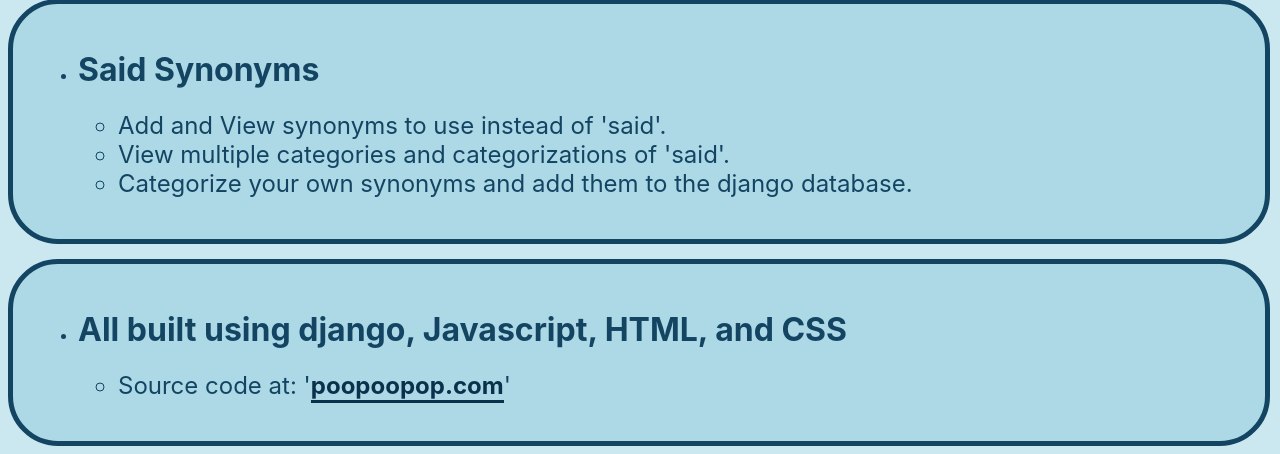
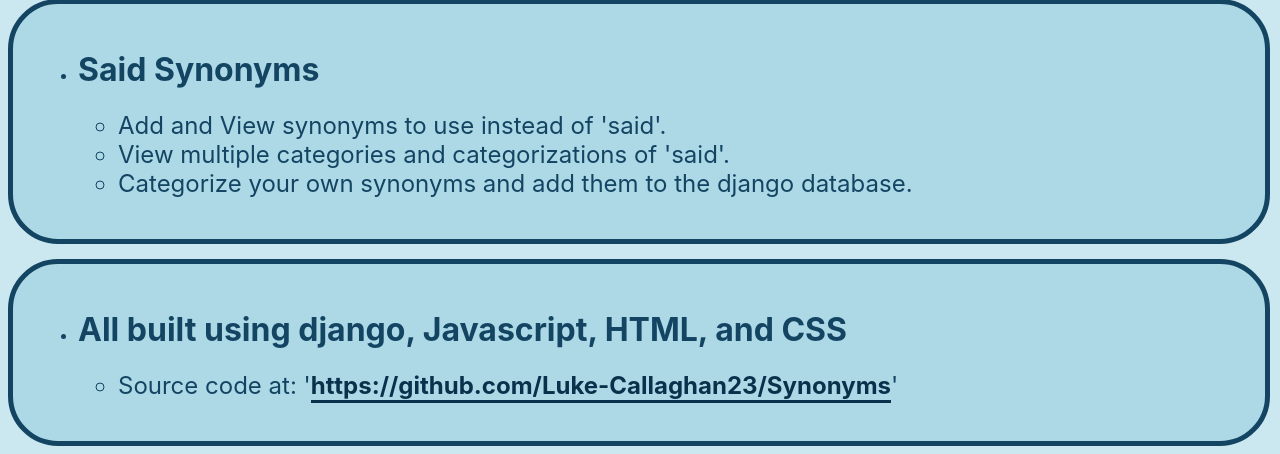
Before and after one commit to Luke-Callaghan23/Synonyms, a Django app: page / in a window 1280 px wide. Shown: the part 433-887 px from the top of the page. Run offline with Django 3.2, Linux system fonts and the light colour scheme.

Commit message:
Pushed to heroku

```diff
--- a/synonyms/settings.py
+++ b/synonyms/settings.py
@@ -12,8 +12,6 @@ https://docs.djangoproject.com/en/3.1/ref/settings/
 import os
 from pathlib import Path
 import django_heroku
-import dj_database_url
-import dotenv
 
 # Build paths inside the project like this: BASE_DIR / 'subdir'.
 BASE_DIR = os.path.dirname(os.path.dirname(os.path.abspath(__file__)))
--- a/templates/home.html
+++ b/templates/home.html
@@ -56,7 +56,7 @@ Home Page
     <ul>
         <li><h1>All built using django, Javascript, HTML, and CSS</h1></li>
         <ul>
-            <li class="bullet-point">Source code at: '<b><a class="link" href="www.google.com">poopoopop.com</a></b>'</li>
+            <li class="bullet-point">Source code at: '<b><a class="link" href="https://github.com/Luke-Callaghan23/Synonyms">https://github.com/Luke-Callaghan23/Synonyms</a></b>'</li>
         </ul>
     </ul>
 </div>
```
